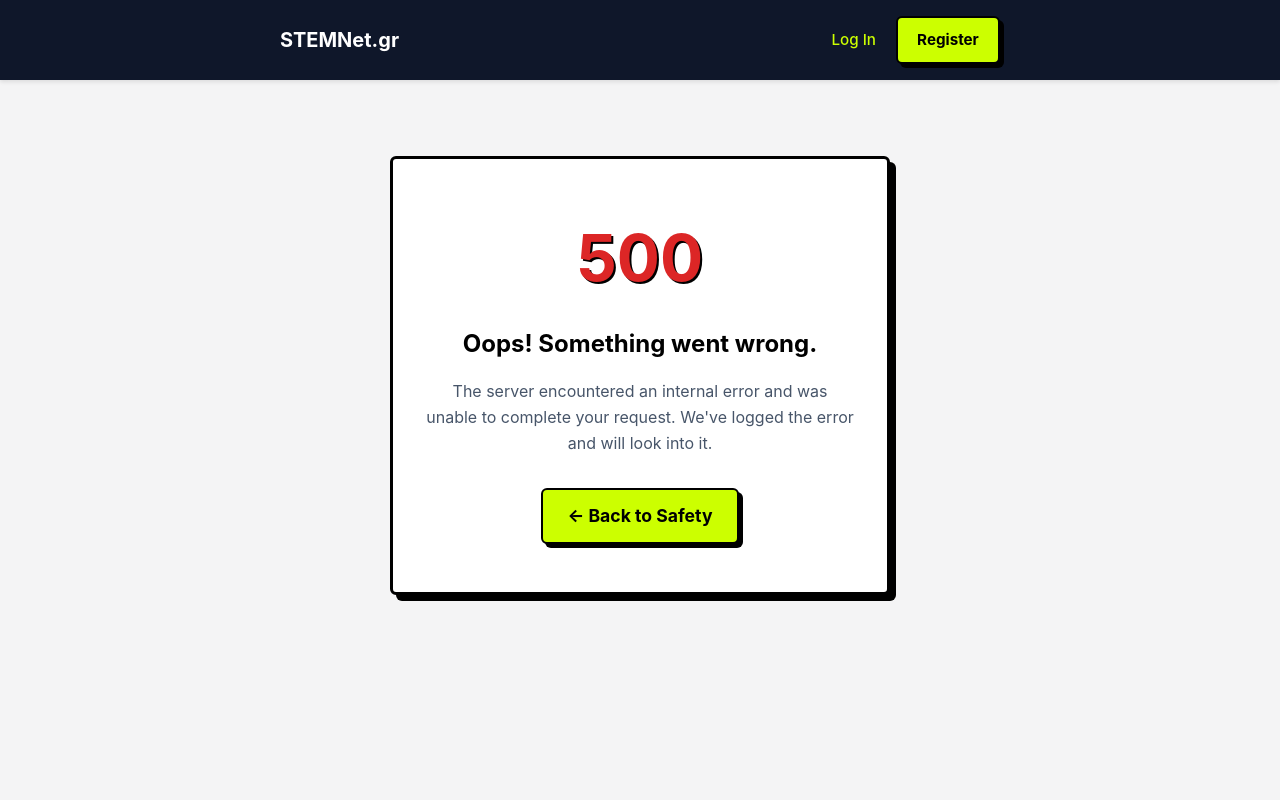
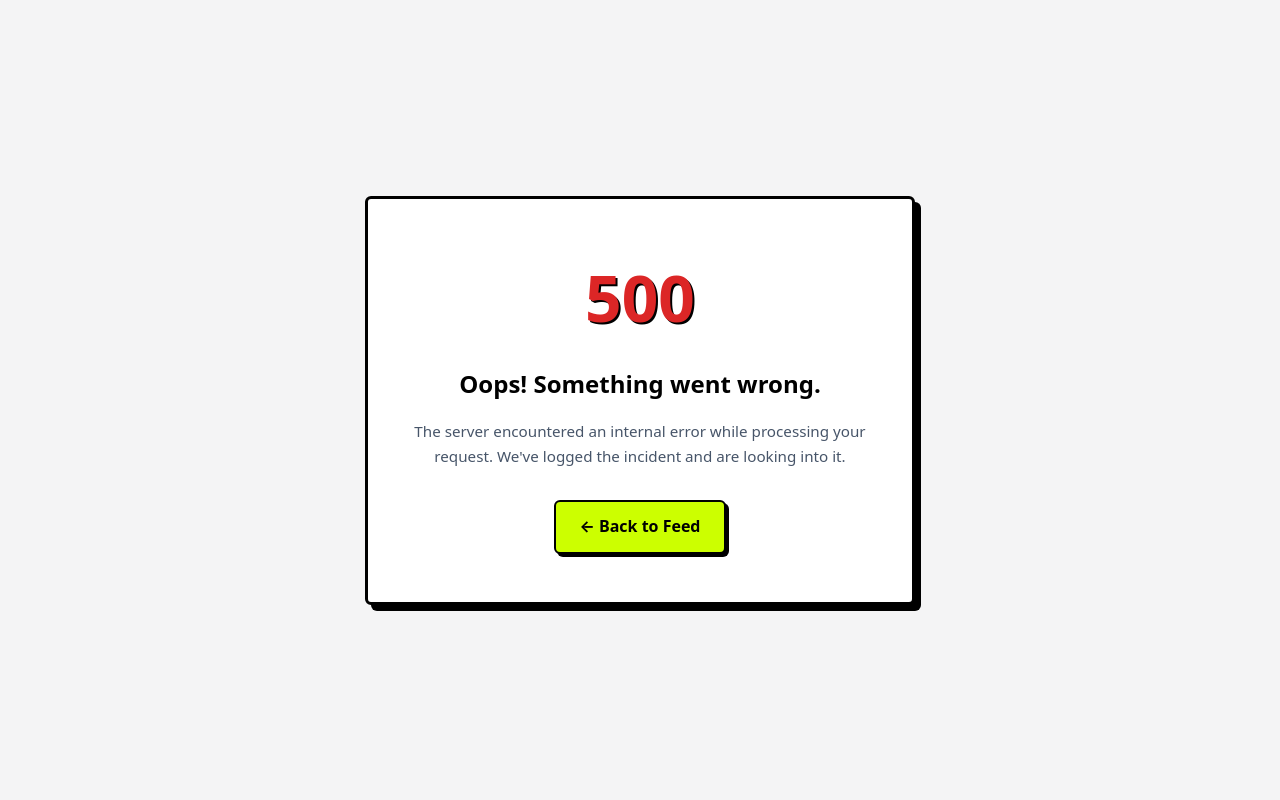
Before and after one commit to prodevmod/STEMNet.gr, a Flask app: template templates/500.html in a window 1280 px wide. Run offline with Flask 3, Linux system fonts and the light colour scheme; the template is opened without the code that fills it, so the values that code supplies are empty; some libraries are stand-ins or nearby versions.

Commit message:
500 error custom html test

```diff
--- a/templates/500.html
+++ b/templates/500.html
@@ -1,18 +1,24 @@
-{% extends "layout.html" %}
+<!DOCTYPE html>
+<html lang="en">
+<head>
+    <meta charset="UTF-8">
+    <meta name="viewport" content="width=device-width, initial-scale=1.0">
+    <title>500 - Server Error | STEMNet Greece</title>
+    <link rel="icon" type="image/svg" href="/static/logo.svg">
+    <link rel="stylesheet" href="/static/style.css">
+</head>
+<body style="background-color: var(--bg-color, #f8fafc); display: flex; align-items: center; justify-content: center; min-height: 100vh; margin: 0; font-family: system-ui, -apple-system, sans-serif;">
 
-{% block title %}500 - Server Error | STEMNet Greece{% endblock %}
-
-{% block content %}
-<div style="display: flex; justify-content: center; align-items: center; min-height: 60vh; padding: 1rem;">
-    <div style="text-align: center; background: #ffffff; border: 3px solid #000000; border-radius: var(--radius); padding: 3rem 2rem; max-width: 500px; box-shadow: 6px 6px 0px #000000;">
+    <div style="text-align: center; background: #ffffff; border: 3px solid #000000; border-radius: var(--radius, 8px); padding: 3rem 2rem; max-width: 480px; width: 90%; box-shadow: 6px 6px 0px #000000;">
         <h1 style="font-size: 4rem; margin: 0 0 1rem 0; color: #dc2626; text-shadow: 2px 2px 0px #000;">500</h1>
-        <h2 style="font-size: 1.5rem; margin: 0 0 1rem 0; color: #000000;">Oops! Something went wrong.</h2>
-        <p style="color: #475569; margin: 0 0 2rem 0; line-height: 1.6;">
-            The server encountered an internal error and was unable to complete your request. We've logged the error and will look into it.
+        <h2 style="font-size: 1.5rem; margin: 0 0 1rem 0; color: #000000; font-weight: 700;">Oops! Something went wrong.</h2>
+        <p style="color: #475569; margin: 0 0 2rem 0; line-height: 1.6; font-size: 0.95rem;">
+            The server encountered an internal error while processing your request. We've logged the incident and are looking into it.
         </p>
-        <a href="{{ url_for('index') }}" class="btn btn-primary" style="display: inline-block; text-decoration: none; font-size: 1.1rem; padding: 0.75rem 1.5rem;">
-            ← Back to Safety
+        <a href="/" class="btn btn-primary" style="display: inline-block; text-decoration: none; font-size: 1rem; padding: 0.75rem 1.5rem; background-color: var(--primary-color, #CCFF00); color: #000000; border: 2px solid #000000; font-weight: 700; box-shadow: 3px 3px 0px #000000; border-radius: var(--radius, 4px);">
+            ← Back to Feed
         </a>
     </div>
-</div>
-{% endblock %}
+
+</body>
+</html>
```
